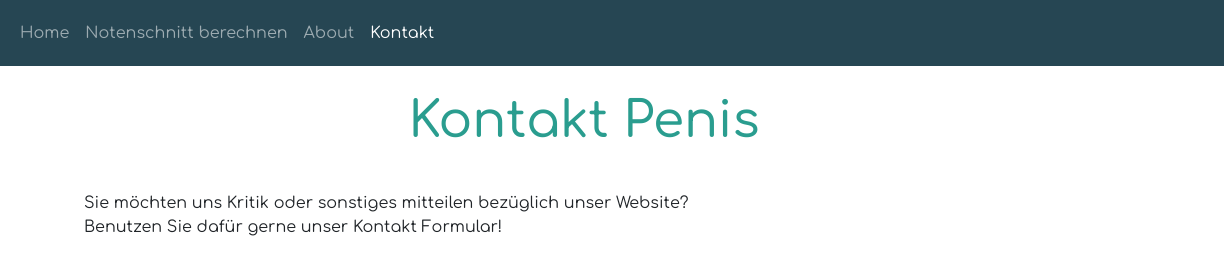
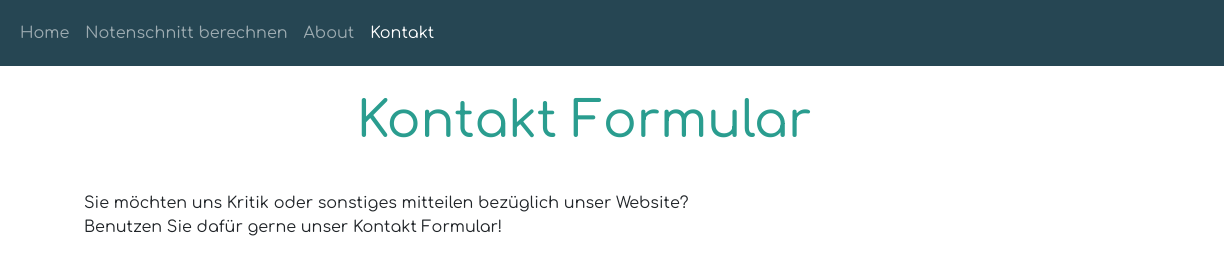
Before and after one commit to neherr/lb02_tim_robin, a plain HTML site: page formular.html in a window 1280 px wide. Shown: the top 280 px of the page, 56-1280 px from the left. Drawn offline with nearby package versions, Linux system fonts and the light colour scheme.

Commit message:
push test

```diff
--- a/formular.html
+++ b/formular.html
@@ -40,7 +40,7 @@
 
 <main>
     <header>
-        <h1 class="startseite-header-center">Kontakt Penis</h1>
+        <h1 class="startseite-header-center">Kontakt Formular</h1>
     </header>
     <div class="untertitel-text">
         <p class="beschreibungs-text-center">
```
